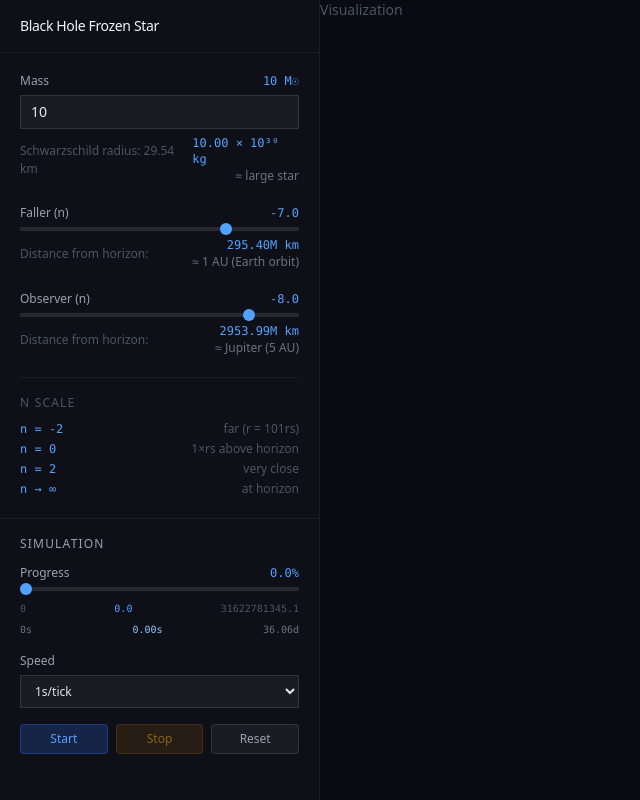
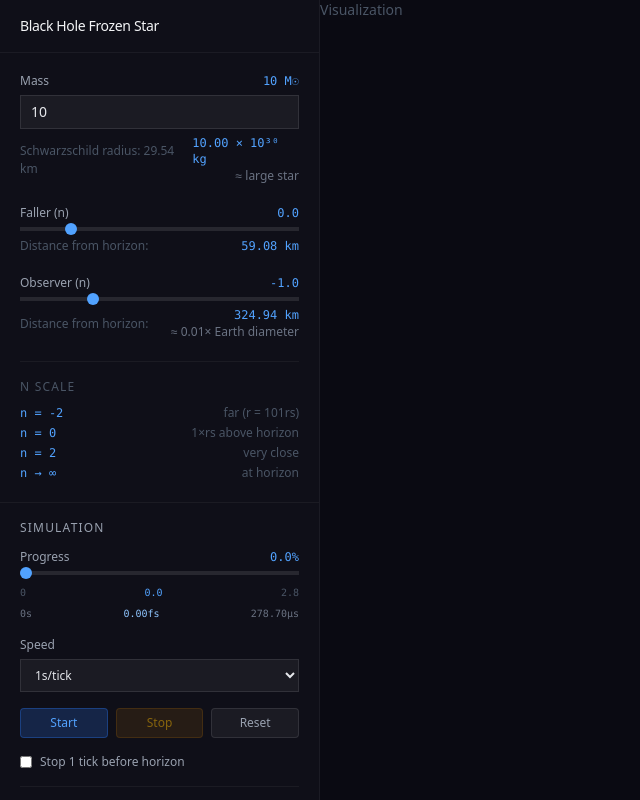
Before and after one commit to mvelinsky/frozen-stars, a Vue app: page / in a window 1280 px wide. Shown: the whole page, without its empty margins (0-640 px from the left). Built offline with nearby package versions, Linux system fonts and the light colour scheme.

Commit message:
stop 1 tick before simulation end

```diff
--- a/src/App.vue
+++ b/src/App.vue
@@ -5,8 +5,8 @@ import Aside from './components/Aside.vue'
 
 // Configuration
 const mass = ref<number>(10)
-const nFaller = ref<number>(-7)
-const nObserver = ref<number>(-8)
+const nFaller = ref<number>(0)
+const nObserver = ref<number>(-1)
 
 // Engine instance
 const engine = ref<BlackHoleEngine>(new BlackHoleEngine({
--- a/src/components/Aside.vue
+++ b/src/components/Aside.vue
@@ -31,6 +31,11 @@ const tauMax = computed(() => engine.value.tauMax)
 
 // Get units for time conversion
 const units = computed(() => createUnits(props.mass))
+
+// Get current state from engine
+const currentState = computed(() => {
+  return engine.value.getState(currentTau.value);
+})
 
 // Recreate engine when config changes
 watch([() => props.nFaller, () => props.nObserver], () => {
@@ -69,6 +74,20 @@ function stopSimulation() {
 function resetSimulation() {
   currentTau.value = 0
 }
+
+function formatTime(tau: number): string {
+  const seconds = units.value.tauToSeconds(tau)
+  if (seconds < 1e-12) return `${(seconds * 1e15).toFixed(2)}fs`
+  if (seconds < 1e-9) return `${(seconds * 1e12).toFixed(2)}ps`
+  if (seconds < 1e-6) return `${(seconds * 1e9).toFixed(2)}ns`
+  if (seconds < 1e-3) return `${(seconds * 1e6).toFixed(2)}μs`
+  if (seconds < 1) return `${(seconds * 1e3).toFixed(2)}ms`
+  if (seconds < 60) return `${seconds.toFixed(2)}s`
+  if (seconds < 3600) return `${(seconds / 60).toFixed(2)}m`
+  if (seconds < 86400) return `${(seconds / 3600).toFixed(2)}h`
+  if (seconds < 31536000) return `${(seconds / 86400).toFixed(2)}d`
+  return `${(seconds / 31536000).toFixed(2)}y`
+}
 </script>
 
 <template>
@@ -103,6 +122,24 @@ function resetSimulation() {
             @reset="resetSimulation"
           />
         </div>
+
+        <!-- Proper Time Display -->
+        <div class="mt-4 pt-4 border-t border-white/5">
+          <h3 class="text-[10px] font-medium text-gray-500 mb-2 uppercase tracking-widest">Proper Time</h3>
+          <div class="grid grid-cols-2 gap-3">
+            <!-- Faller -->
+            <div class="flex flex-col gap-1">
+              <span class="text-[10px] text-gray-600">Faller</span>
+              <span class="font-mono text-xs text-blue-400">{{ formatTime(currentState.object1.tau) }}</span>
+            </div>
+            <!-- Observer -->
+            <div class="flex flex-col gap-1">
+              <span class="text-[10px] text-gray-600">Observer</span>
+              <span class="font-mono text-xs text-blue-400">{{ formatTime(currentState.object2.tau) }}</span>
+              <span class="text-xs">{{ currentState.object2.tau }}</span>
+            </div>
+          </div>
+        </div>
       </div>
     </div>
   </div>
--- a/src/components/SimulationControls.vue
+++ b/src/components/SimulationControls.vue
@@ -16,6 +16,7 @@ const emit = defineEmits<{
 
 const isRunning = ref<boolean>(false)
 const selectedSpeed = ref<string>('1s')
+const stopOneTickBefore = ref<boolean>(false)
 
 const TARGET_FPS = 30
 const FRAME_INTERVAL = 1000 / TARGET_FPS
@@ -23,6 +24,9 @@ const FRAME_INTERVAL = 1000 / TARGET_FPS
 type SpeedOption = { value: string; label: string; getTauDelta: () => number }
 
 const speedOptions: SpeedOption[] = [
+  { value: '1fs', label: '1fs/tick', getTauDelta: () => 1e-15 / props.tauToSeconds(1) },
+  { value: '1ps', label: '1ps/tick', getTauDelta: () => 1e-12 / props.tauToSeconds(1) },
+  { value: '1ns', label: '1ns/tick', getTauDelta: () => 1e-9 / props.tauToSeconds(1) },
   { value: '1us', label: '1μs/tick', getTauDelta: () => 1e-6 / props.tauToSeconds(1) },
   { value: '1ms', label: '1ms/tick', getTauDelta: () => 1e-3 / props.tauToSeconds(1) },
   { value: '1s', label: '1s/tick', getTauDelta: () => 1 / props.tauToSeconds(1) },
@@ -38,6 +42,11 @@ const progress = computed(() => {
 })
 
 function formatTime(seconds: number): string {
+  if (seconds < 1e-12) return `${(seconds * 1e15).toFixed(2)}fs`
+  if (seconds < 1e-9) return `${(seconds * 1e12).toFixed(2)}ps`
+  if (seconds < 1e-6) return `${(seconds * 1e9).toFixed(2)}ns`
+  if (seconds < 1e-3) return `${(seconds * 1e6).toFixed(2)}μs`
+  if (seconds < 1) return `${(seconds * 1e3).toFixed(2)}ms`
   if (seconds < 60) return `${seconds.toFixed(2)}s`
   if (seconds < 3600) return `${(seconds / 60).toFixed(2)}m`
   if (seconds < 86400) return `${(seconds / 3600).toFixed(2)}h`
@@ -64,10 +73,13 @@ function animate(currentTime: number) {
     const option = speedOptions.find(o => o.value === selectedSpeed.value)
     if (option) {
       const tauDelta = option.getTauDelta()
-      const newTau = Math.min(props.currentTau + tauDelta, props.tauMax)
+
+      // Calculate the stopping point based on checkbox
+      const stopPoint = stopOneTickBefore.value ? props.tauMax - tauDelta : props.tauMax
+      const newTau = Math.min(props.currentTau + tauDelta, stopPoint)
       emit('update:currentTau', newTau)
 
-      if (newTau >= props.tauMax) {
+      if (newTau >= stopPoint) {
         stop()
         return
       }
@@ -179,5 +191,16 @@ onUnmounted(() => {
         Reset
       </button>
     </div>
+
+    <!-- Stop One Tick Before Checkbox -->
+    <label class="flex items-center gap-2 text-xs text-gray-400 cursor-pointer">
+      <input
+        v-model="stopOneTickBefore"
+        type="checkbox"
+        :disabled="isRunning"
+        class="w-3 h-3 bg-white/5 border border-white/10 rounded focus:outline-none focus:border-blue-400/50 disabled:opacity-50 disabled:cursor-not-allowed"
+      />
+      <span>Stop 1 tick before horizon</span>
+    </label>
   </div>
 </template>
--- a/test.ts
+++ b/test.ts
@@ -5,8 +5,8 @@ import { nToRadius } from "./src/engine/physics";
 let units = createUnits(10)
 
 let engine = new BlackHoleEngine({
-  nFaller: -7,      // starts 1×rs above horizon (r = 2rs)
-  nObserver: -8,   // observer 10×rs above horizon (r = 11rs)
+  nFaller: 0,      // starts 1×rs above horizon (r = 2rs)
+  nObserver: -1,   // observer 10×rs above horizon (r = 11rs)
 });
 
 let rObserver = nToRadius(engine.cfg.nObserver);  // 11
@@ -20,6 +20,4 @@ console.log(`Faller starts at: ${units.distanceToKm(rFaller).toFixed(0)} km`);
 console.log(`Fall time: ${units.tauToSeconds(engine.tauMax).toFixed(6)} s`);
 
 console.log("taumax", engine.tauMax);
-console.log(engine.getState(1));
-console.log(engine.getState(3));
-console.log(engine.getState(4));
+console.log(engine.getState(2.8));
```
